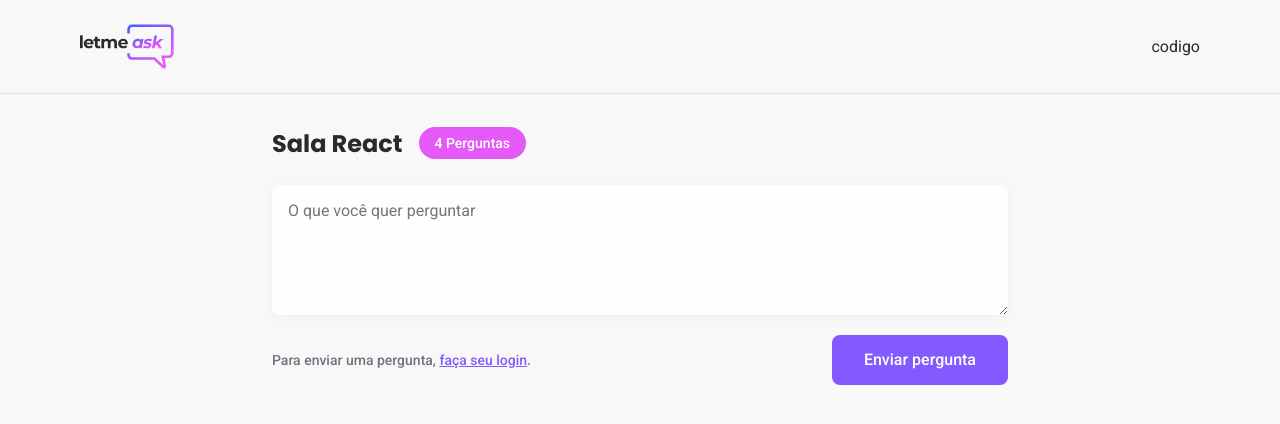
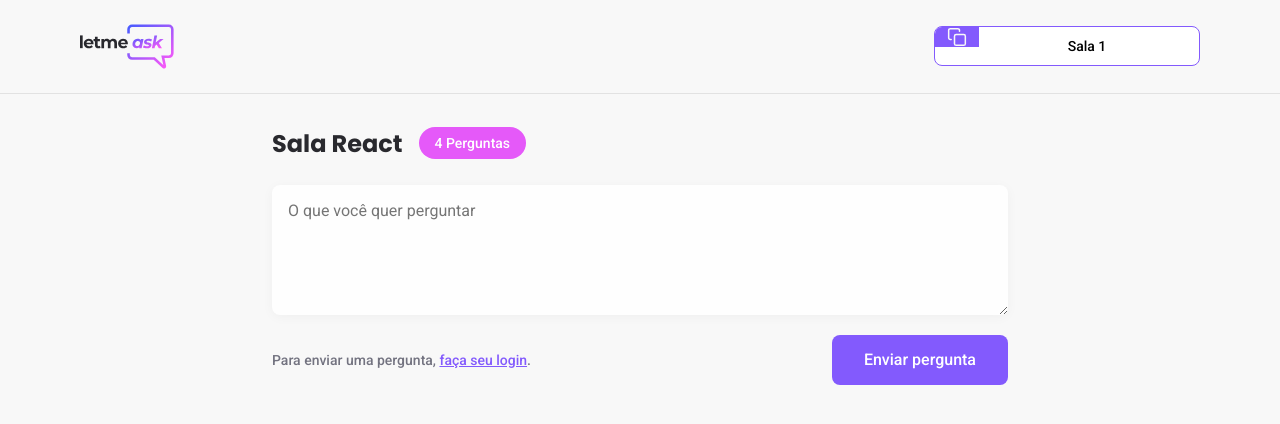
Before and after one commit to OdairCesar/letmeask-nextlevelweek, a React (Create React App) app: page /rooms/1 in a window 1280 px wide. Shown: the top 424 px of the page. Built offline with nearby package versions, Linux system fonts and the light colour scheme; no server answers.

Commit message:
Criando botão para copiar código da sala

```diff
--- /dev/null
+++ b/src/components/RoomCode.tsx
@@ -0,0 +1,22 @@
+import '../styles/room-code.scss'
+import copyImg from '../assets/images/copy.svg'
+
+type RoomCodeProps = {
+    code: string
+}
+
+export function RoomCode(props : RoomCodeProps){
+
+    function copyRoomCodeToClipboard(){
+        navigator.clipboard.writeText(props.code)
+    }
+
+    return(
+        <button className="room-code" onClick={copyRoomCodeToClipboard}>
+            <div>
+                <img src={copyImg} alt="Copy room code" />
+            </div>
+            <span>Sala {props.code}</span>
+        </button>
+    )
+}
--- a/src/pages/Room.tsx
+++ b/src/pages/Room.tsx
@@ -1,15 +1,24 @@
+import { useParams } from 'react-router-dom'
+
 import logoImg from '../assets/images/logo.svg'
 import { Button } from '../components/button'
+import { RoomCode } from '../components/RoomCode'
 import '../styles/room.scss'
 
+type RoomParams = {
+    id: string
+}
+
 export function Room(){
+    const params = useParams<RoomParams>()
+
     return(
         <div id="page-room">
             <header>
                 <div className="content">
                     <img src={logoImg} alt="Letmeask" />
                     <div>
-                        codigo
+                        <RoomCode code={params.id}/>
                     </div>
                 </div>
             </header>
--- /dev/null
+++ b/src/styles/room-code.scss
@@ -0,0 +1,27 @@
+.room-code{
+    height:40px;
+    border-radius: 8px;
+    overflow: hidden;
+    background-color: #fff;
+    border: 1px solid #835afd;
+    cursor: pointer;
+    display: flex;
+
+    div{
+        background-color: #835afd;
+        padding: 0 12px;
+        display: flex;
+        justify-content: center;
+        align-items: center;
+    }
+
+    span{
+        display: block;
+        align-self: center;
+        flex: 1;
+        padding: 0 16px 0px 12px;
+        width: 220px;
+        font-size: 14px;
+        font-weight: 500;
+    }
+}
```
